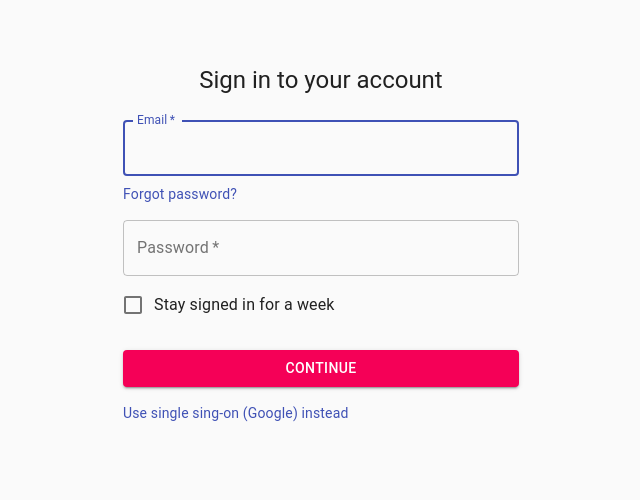
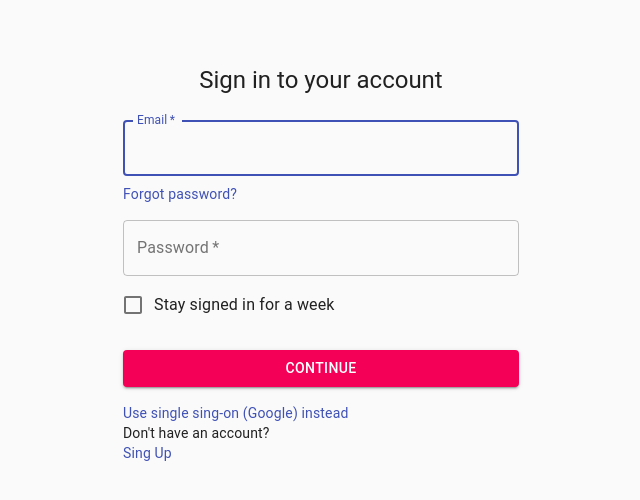
Before and after one commit to ninasavkina/1, a React (Create React App) app in the folder 2/: page / in a window 1280 px wide. Shown: the top 500 px of the page, without its empty margins (319-959 px from the left). Built offline with nearby package versions, Linux system fonts and the light colour scheme.

Commit message:
add sign up

```diff
--- a/2/src/App.js
+++ b/2/src/App.js
@@ -83,7 +83,7 @@ export default function SignIn() {
                         autoComplete="current-password"
                         maxlength="6"
                         inputProps={{
-                            maxlength: "6",
+                            minlength: "6",
                             style: {
                                 cursor: "pointer"
                             }
@@ -100,8 +100,6 @@ export default function SignIn() {
                         variant="contained"
                         color="secondary"
                         className={classes.submit}
-                        href="https://www.facebook.com"
-                        target="_blank"
                         cursor="pointer"
                     >
                         Continue
@@ -113,6 +111,14 @@ export default function SignIn() {
                             </Link>
                         </Grid>
                     </Grid>
+
+                    <Grid item>
+                        <div>Don't have an account?</div>
+                        <Link href="https://www.facebook.com" target="_blank" variant="body2">
+                            {"Sing Up"}
+                        </Link>
+                    </Grid>
+
                 </form>
             </div>
         </Container>
```
